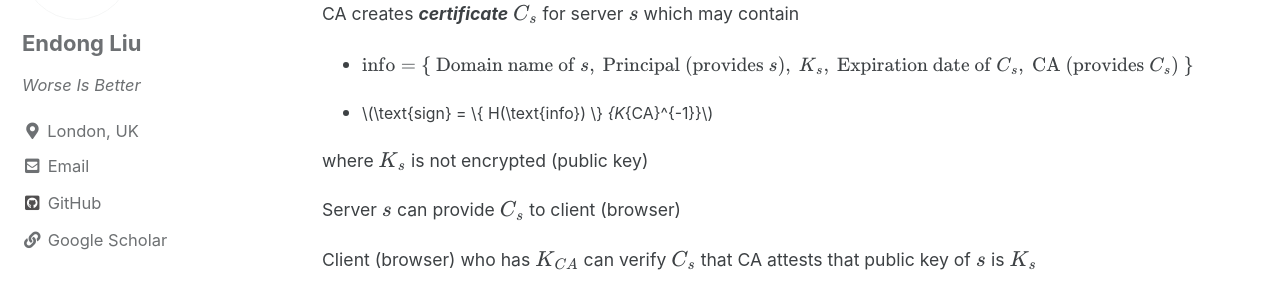
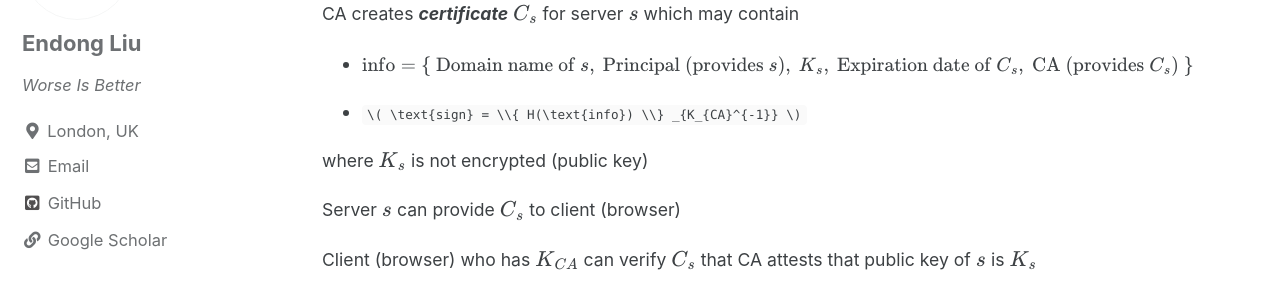
Before and after one commit to ZzPoLariszZ/zzpolariszz.github.io, a Jekyll site: the page built from _posts/2021-11-30-COMP0133-14.md, in a window 1280 px wide and 900 px high, scrolled down 2424 px. Shown: the part 156-452 px from the top of the window. Built offline with Jekyll 4.4.1, drawn with Linux system fonts in a browser that asks for light colours; cached includes are drawn as plain includes.

```diff
--- a/_posts/2021-11-30-COMP0133-14.md
+++ b/_posts/2021-11-30-COMP0133-14.md
@@ -82,7 +82,7 @@ CA creates ***certificate*** \\( C_s \\) for server \\( s \\) which may contain
 
 - \\( \text{info} = \\{ \ \text{Domain name of \\( s \\)}, \ \text{Principal (provides \\( s \\))}, \ K_s, \ \text{Expiration date of \\( C_s \\)}, \ \text{CA (provides \\( C_s \\))} \ \\} \\)
 
-- \\(\text{sign} = \\{ H(\text{info}) \\} _{K_{CA}^{-1}}\\)
+- `\( \text{sign} = \\{ H(\text{info}) \\} _{K_{CA}^{-1}} \)`
 
 where \\( K_s \\) is not encrypted (public key)
 
```
